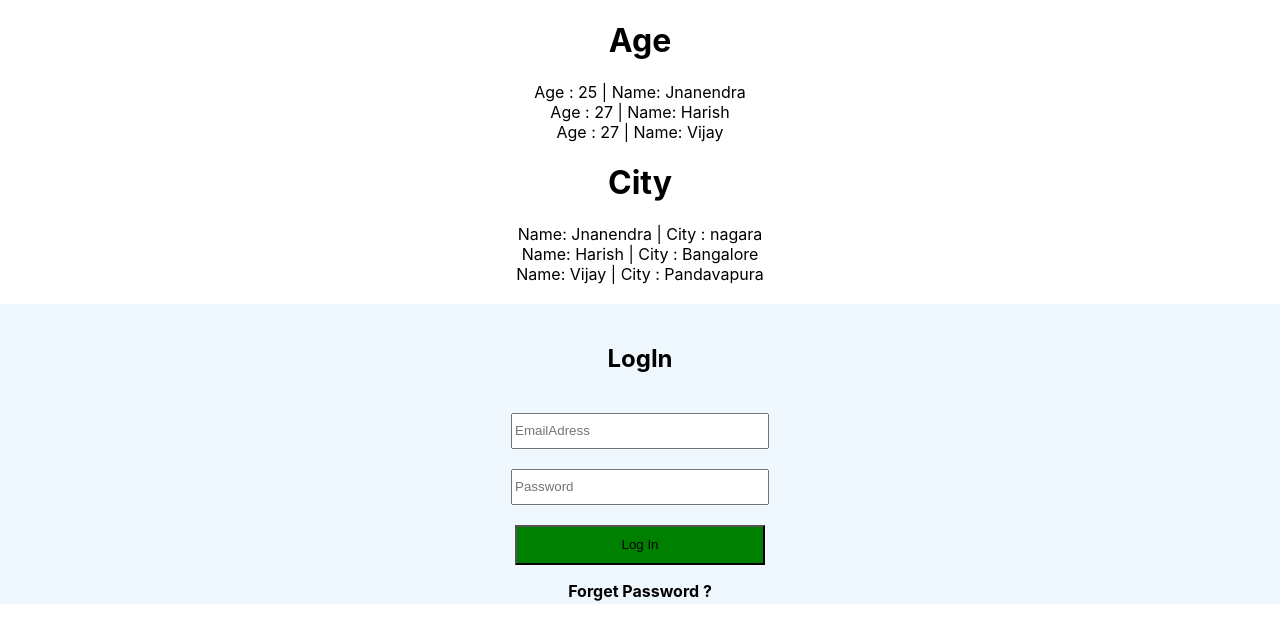
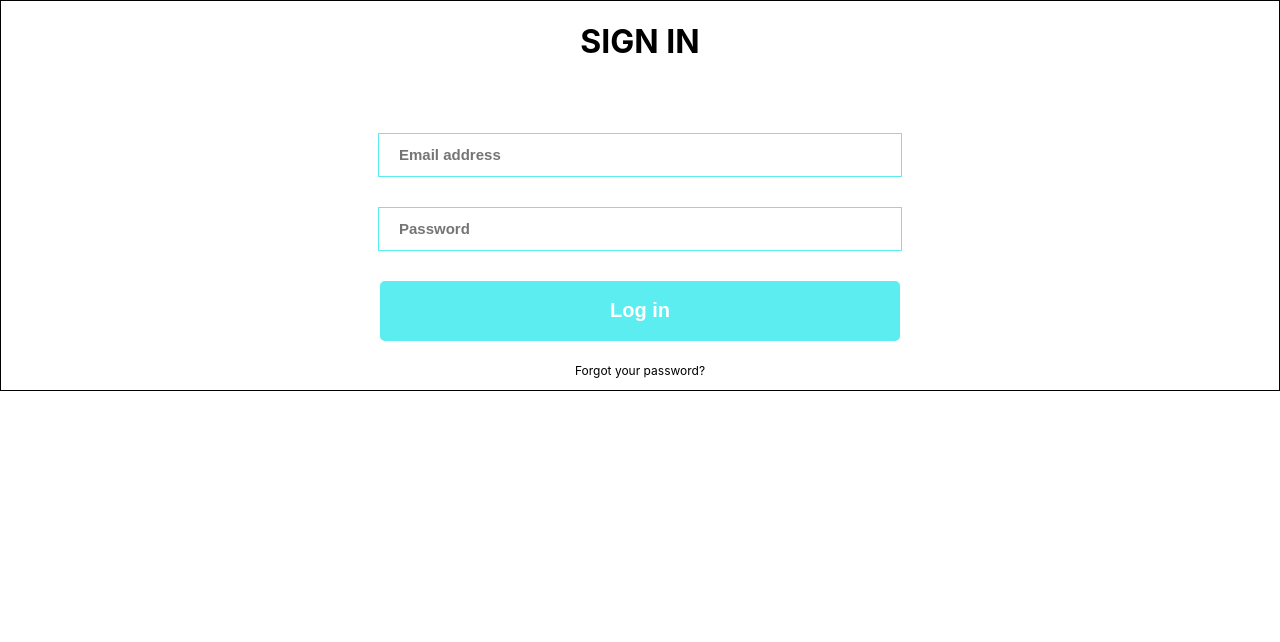
Before and after one commit to jnanendrakumartv/ReactJS, a React (Create React App) app: page /3 in a window 1280 px wide. Shown: the top 642 px of the page. Built offline with nearby package versions, Linux system fonts and the light colour scheme.

Commit message:
Task_2 Completed

```diff
--- a/package.json
+++ b/package.json
@@ -5,6 +5,7 @@
   "dependencies": {
     "react": "^16.8.6",
     "react-dom": "^16.8.6",
+    "react-router-dom": "^5.0.1",
     "react-scripts": "3.0.1"
   },
   "scripts": {
--- a/src/App.js
+++ b/src/App.js
@@ -1,33 +1,39 @@
 import React from 'react';
-import logo from './logo.svg';
+
 import './App.css';
- //import {BrowserRouter as Router, Route, Switch, Redirect} from'react-router-dom';
+//  import {BrowserRouter as Router, Route, Switch, Redirect} from 'react-router-dom';
+ import {BrowserRouter as Router, Route, Switch, Redirect} from'react-router-dom';
   import Ageclass from './task2/Ageclass';
   import Cityclass from './task2/Cityclass';
-  // import Dobclass from './task2/Dobclass';
-  import Login from './Login';
-  //import Signin from'./task2/Signin';
+  import Dobclass from './task2/Dobclass';
+  import Login from './task2/Login';
+  //import Signin from'./Signin';
 //import Login from'./Login';
 
 function App() {
   return (
-    // <Router>
-    //   <switch>
-    //     <Route exact path='/' component={Signin}></Route>
-    //     <Route exact path='/' component={Login}></Route>
-    //   </switch>
-    // </Router>
-    <div className="App">
-          <Ageclass title='Age'></Ageclass>
-        <Cityclass title='City'></Cityclass>
-         {/* <Dobclass title='Date Of Birth'></Dobclass>   */}
+    <div>
+    <Router>
+      <switch>
+        <Route exact path='/' component={Ageclass}></Route>
+        <Route exact path='/1' component={Cityclass}></Route>
+        <Route exact path='/2' component={Dobclass}></Route>
+        <Route exact path='/3' component={Login}></Route>
 
-      <Login/>
-       {/* <Cityclass/> */}
-       {/* <Signin/> */}
-       {/* <Login/>  */}
+      </switch>
+    </Router>
+    </div>
 
-    </div>
+    // <div className="App">
+    //       <Ageclass title='Age'></Ageclass>
+    //       <Cityclass title='City'></Cityclass>
+    //       <Dobclass title='Date Of Birth'></Dobclass>
+    //       <Login/>
+
+    //    {/* <Signin/>
+    //      <Login/>   */}
+
+    // </div>
   );
 }
 
--- a/src/Login.css
+++ b/src/Login.css
@@ -8,13 +8,13 @@
     height: 30px;
 }
 .button1{
-    background-color:green;
+    background-color:#22c4e5;
     width: 250px;
     height: 40px;
 
 }
 .body{
-    background-color: aliceblue;
+    background-color: #22c4e5;
     height: 300px;
     width: 100%;
     align-content: center;
--- a/src/task2/Cityclass.js
+++ b/src/task2/Cityclass.js
@@ -1,5 +1,6 @@
 import React, { Component } from 'react';
 import Cityprint from './Cityprint';
+
 class Cityclass extends Component {
     render() {
         return (
--- a/src/task2/Dobprint.js
+++ b/src/task2/Dobprint.js
@@ -0,0 +1,5 @@
+import React from 'react';
+const Dobprint=(props) => {
+    return( <div>Name: {props.children} | D.O.B : {props.dob} </div>)
+}
+export default Dobprint;
--- a/src/task2/Login.css
+++ b/src/task2/Login.css
@@ -9,12 +9,12 @@
     padding-left: 20px;
     font-weight: bold;
     font-size: 15px;
-    border: 1px solid rgb(9, 201, 137);
+    border: 1px solid #5bedef;
 }
 .button1 {
     width: 520px;
     height: 60px;
-    background-color: rgb(9, 201, 137);
+    background-color: #5bedef;
     color: white;
     border-radius: 5px;
     border: 0;
--- a/src/task2/Login.js
+++ b/src/task2/Login.js
@@ -1,7 +1,7 @@
 import React, { Component } from 'react';
 import './Login.css';
 
-class Lifecycle extends Component {
+class Login extends Component {
     constructor(props){
         super(props)
         this.state={
@@ -30,4 +30,4 @@ class Lifecycle extends Component {
     }
 }
 
-export default Lifecycle;
+export default Login;
```
Also changed, not shown: 1 other file (tests, documents, lock files or other folders).
